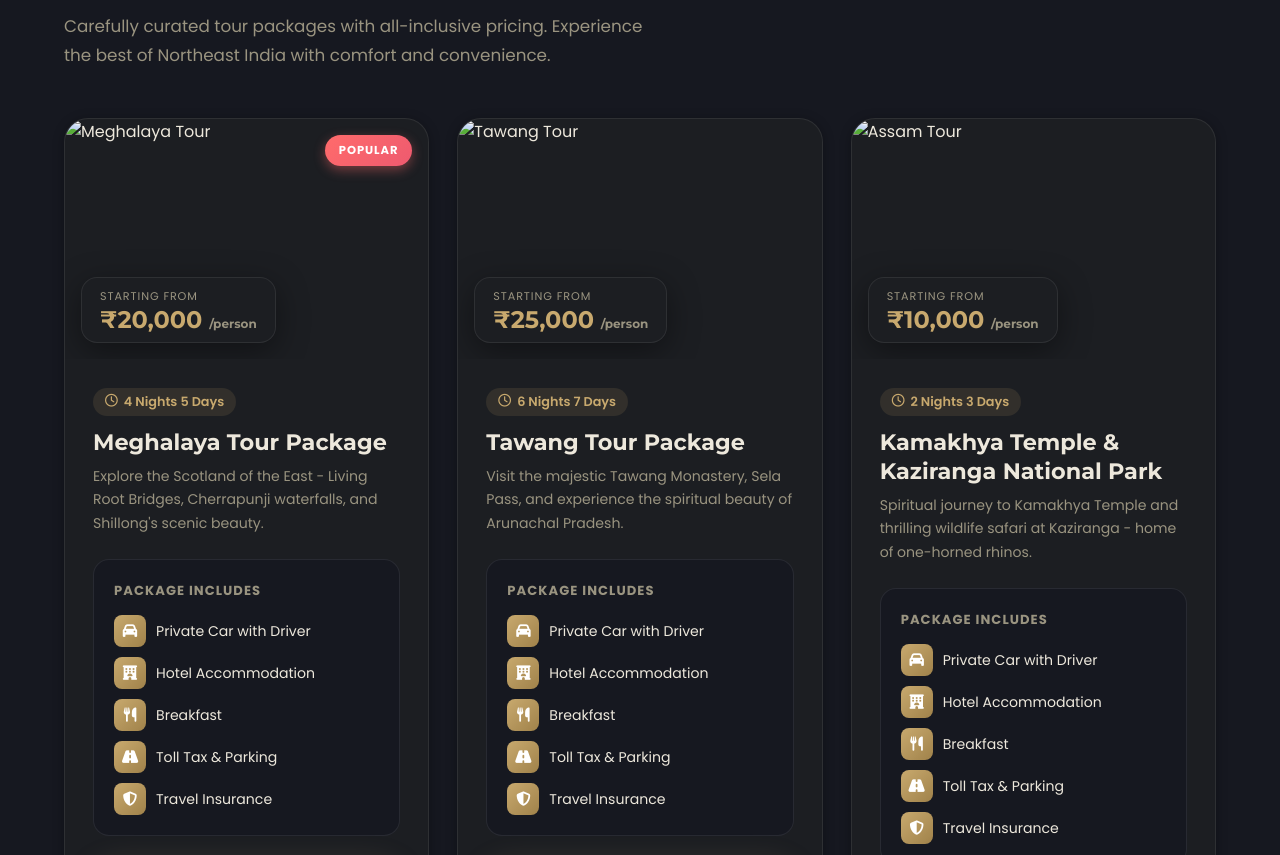
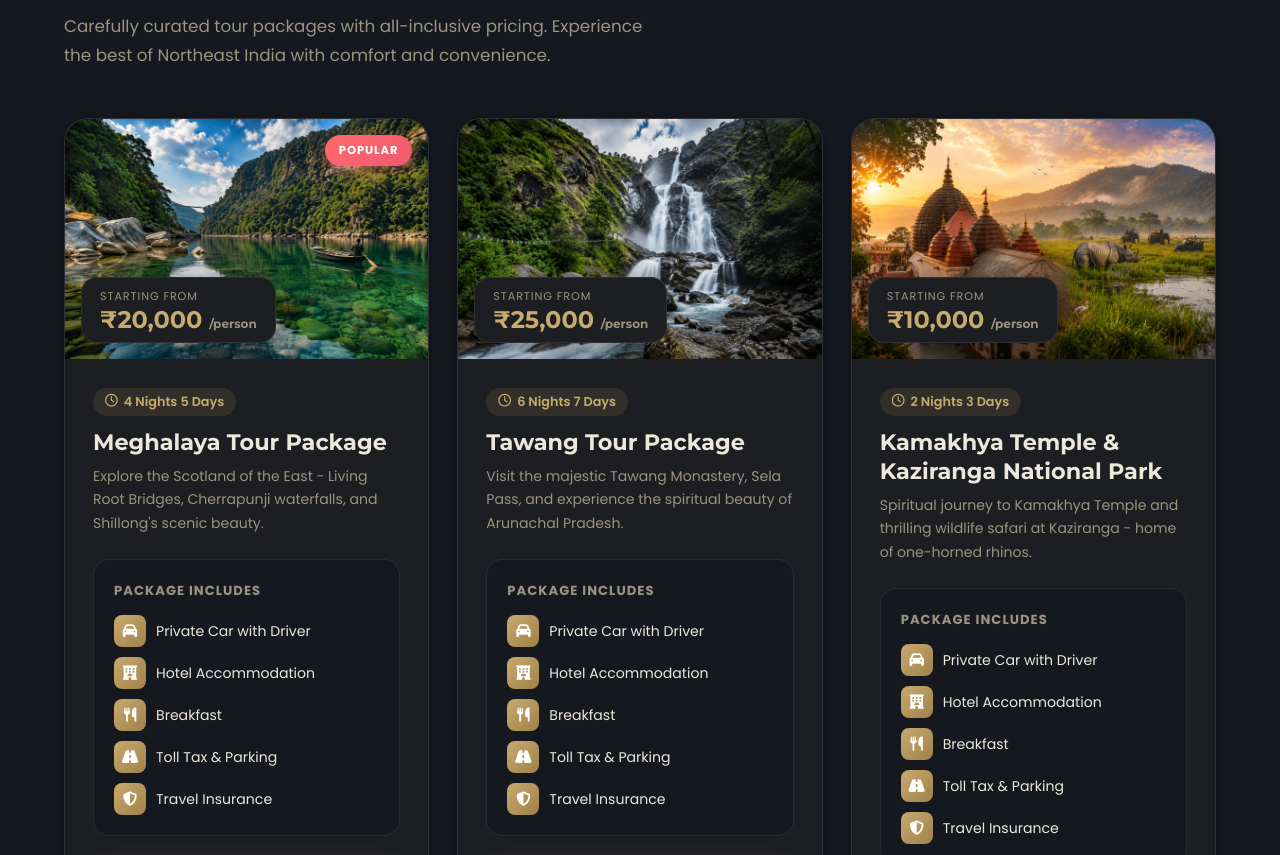
Before and after one commit to sayedAminul01/7sistersTour.com, a plain HTML site: page index.html in a window 1280 px wide. Shown: the part 987-1842 px from the top of the page. Drawn offline with Linux system fonts and the light colour scheme.

Commit message:
Update index.html

```diff
--- a/index.html
+++ b/index.html
@@ -118,7 +118,7 @@
         <!-- Meghalaya Package -->
         <div class="package-card reveal reveal-delay-1">
           <div class="package-img">
-            <img src="./images/gallary/dawki.png" alt="Meghalaya Tour">
+            <img src="./images/dawki.png" alt="Meghalaya Tour">
             <div class="package-badge">Popular</div>
             <div class="package-price">
               <div class="package-price-label">Starting From</div>
@@ -165,7 +165,7 @@
         <!-- Tawang Package -->
         <div class="package-card reveal reveal-delay-2">
           <div class="package-img">
-            <img src="./images/gallary/jangWater.png" alt="Tawang Tour">
+            <img src="./images/jangWater.png" alt="Tawang Tour">
             <div class="package-price">
               <div class="package-price-label">Starting From</div>
               <div class="package-price-value">₹25,000 <span class="package-price-per">/person</span></div>
@@ -211,7 +211,7 @@
         <!-- Assam Package -->
         <div class="package-card reveal reveal-delay-3">
           <div class="package-img">
-            <img src="./images/gallary/kamakazi.png" alt="Assam Tour">
+            <img src="./images/kamakazi.png" alt="Assam Tour">
             <div class="package-price">
               <div class="package-price-label">Starting From</div>
               <div class="package-price-value">₹10,000 <span class="package-price-per">/person</span></div>
```
